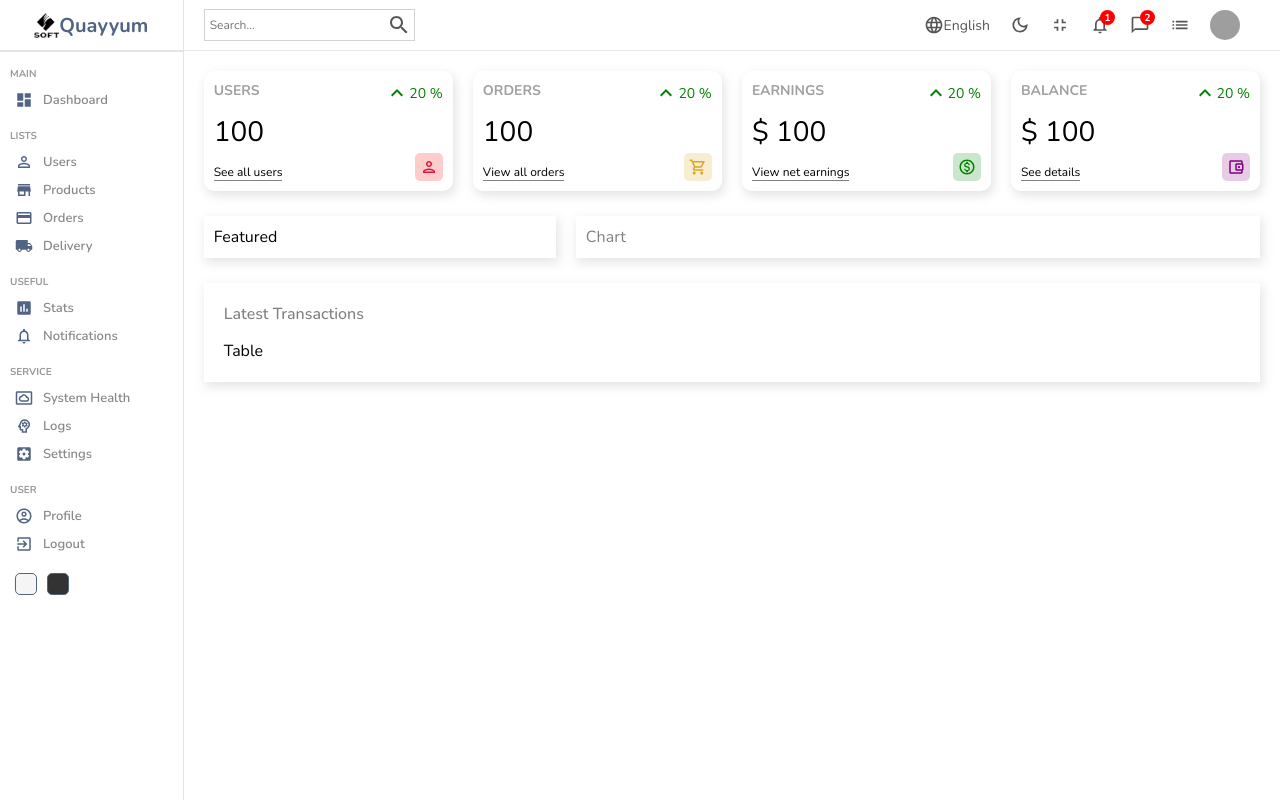
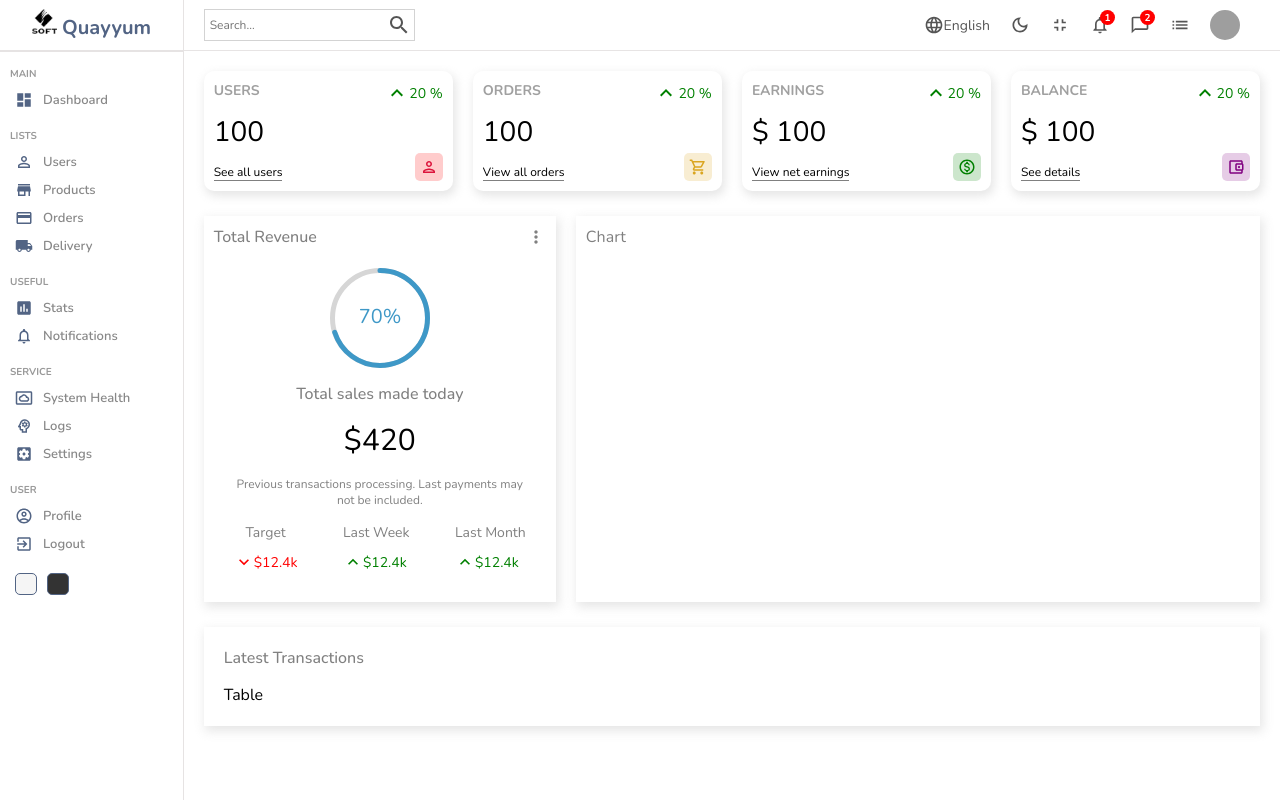
Before and after one commit to AbdulQuayyum/admin-dashboard, a React (Create React App) app: page / in a window 1280 px wide. Built offline with nearby package versions, Linux system fonts and the light colour scheme; grey boxes are pictures that could not be loaded.

Commit message:
first commit

```diff
--- a/package.json
+++ b/package.json
@@ -12,6 +12,7 @@
     "@testing-library/user-event": "^13.5.0",
     "nodemon": "^2.0.16",
     "react": "^18.1.0",
+    "react-circular-progressbar": "^2.0.4",
     "react-dom": "^18.1.0",
     "react-router-dom": "^6.3.0",
     "react-scripts": "5.0.1",
--- a/src/components/featured/Featured.jsx
+++ b/src/components/featured/Featured.jsx
@@ -1,12 +1,52 @@
-import React from 'react'
-import "./featured.scss"
+import "./featured.scss";
+import MoreVertIcon from "@mui/icons-material/MoreVert";
+import { CircularProgressbar } from "react-circular-progressbar";
+import "react-circular-progressbar/dist/styles.css";
+import KeyboardArrowDownIcon from "@mui/icons-material/KeyboardArrowDown";
+import KeyboardArrowUpOutlinedIcon from "@mui/icons-material/KeyboardArrowUpOutlined";
 
-const Home = () => {
+const Featured = () => {
   return (
-    <div className='featured'>
-      Featured
+    <div className="featured">
+      <div className="top">
+        <h1 className="title">Total Revenue</h1>
+        <MoreVertIcon fontSize="small" />
+      </div>
+      <div className="bottom">
+        <div className="featuredChart">
+          <CircularProgressbar value={70} text={"70%"} strokeWidth={5} />
+        </div>
+        <p className="title">Total sales made today</p>
+        <p className="amount">$420</p>
+        <p className="desc">
+          Previous transactions processing. Last payments may not be included.
+        </p>
+        <div className="summary">
+          <div className="item">
+            <div className="itemTitle">Target</div>
+            <div className="itemResult negative">
+              <KeyboardArrowDownIcon fontSize="small"/>
+              <div className="resultAmount">$12.4k</div>
+            </div>
+          </div>
+          <div className="item">
+            <div className="itemTitle">Last Week</div>
+            <div className="itemResult positive">
+              <KeyboardArrowUpOutlinedIcon fontSize="small"/>
+              <div className="resultAmount">$12.4k</div>
+            </div>
+          </div>
+          <div className="item">
+            <div className="itemTitle">Last Month</div>
+            <div className="itemResult positive">
+              <KeyboardArrowUpOutlinedIcon fontSize="small"/>
+              <div className="resultAmount">$12.4k</div>
+            </div>
+          </div>
+        </div>
+      </div>
     </div>
-  )
-}
+  );
+};
 
-export default Home
+export default Featured;
--- a/src/components/sidebar/Sidebar.jsx
+++ b/src/components/sidebar/Sidebar.jsx
@@ -19,8 +19,7 @@
   return (
     <div className="sidebar">
       <div className="top">
-          <img className="icon" src="assets\logo.png" alt="" width="25px" />
-          <span className="logo">Quayyum</span>
+          <span className="logo"><img className="icon" src="assets\logo.png" alt="" width="25px" /> Quayyum</span>
 
       </div>
       <hr />
--- a/src/components/table/Table.jsx
+++ b/src/components/table/Table.jsx
@@ -1,7 +1,7 @@
 import React from 'react'
 import "./table.scss"
 
-const Home = () => {
+const Table = () => {
   return (
     <div className='table'>
       Table
@@ -9,4 +9,4 @@
   )
 }
 
-export default Home
+export default Table
```
Also changed, not shown: 1 other file (tests, documents, lock files or other folders).
